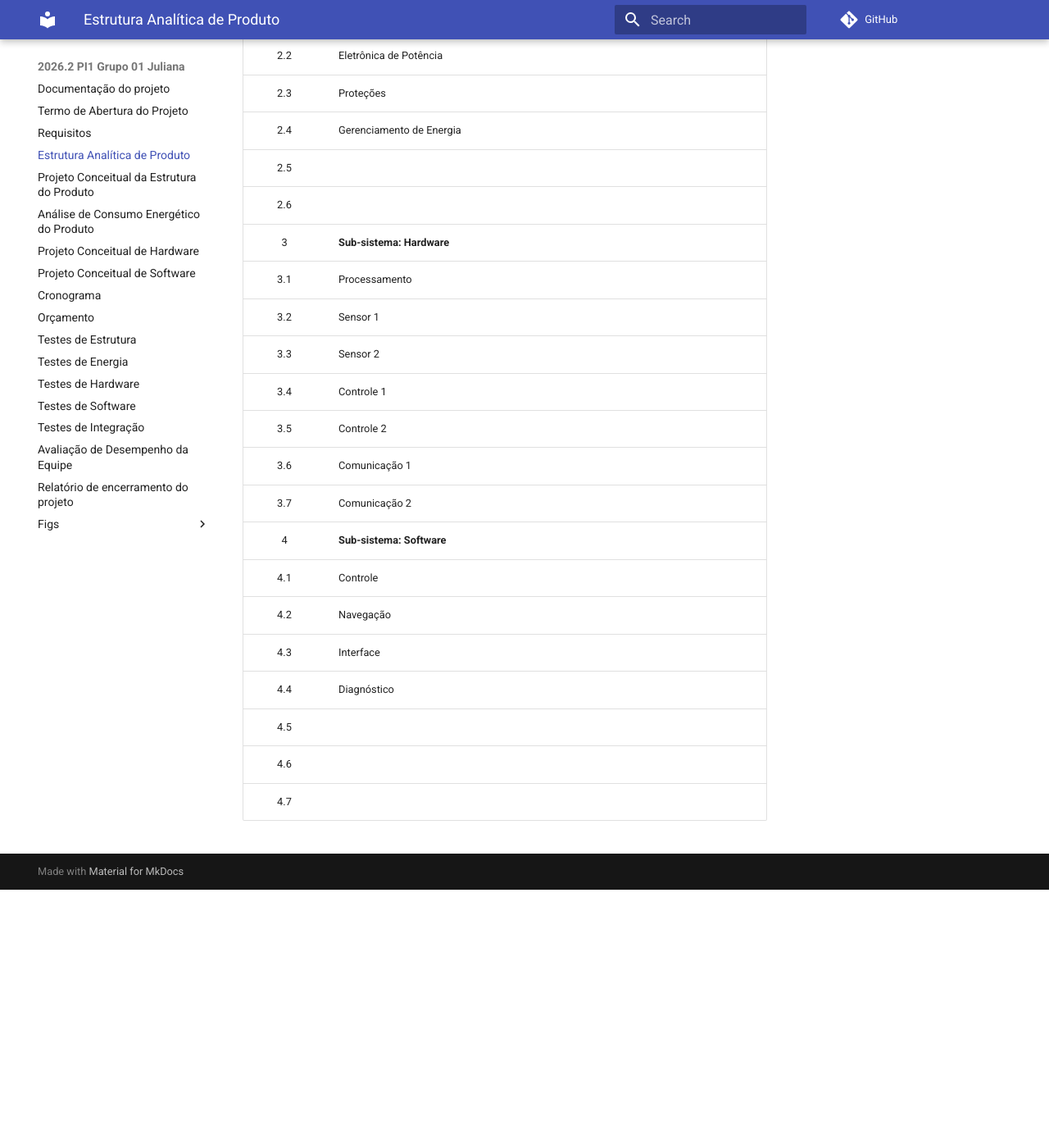
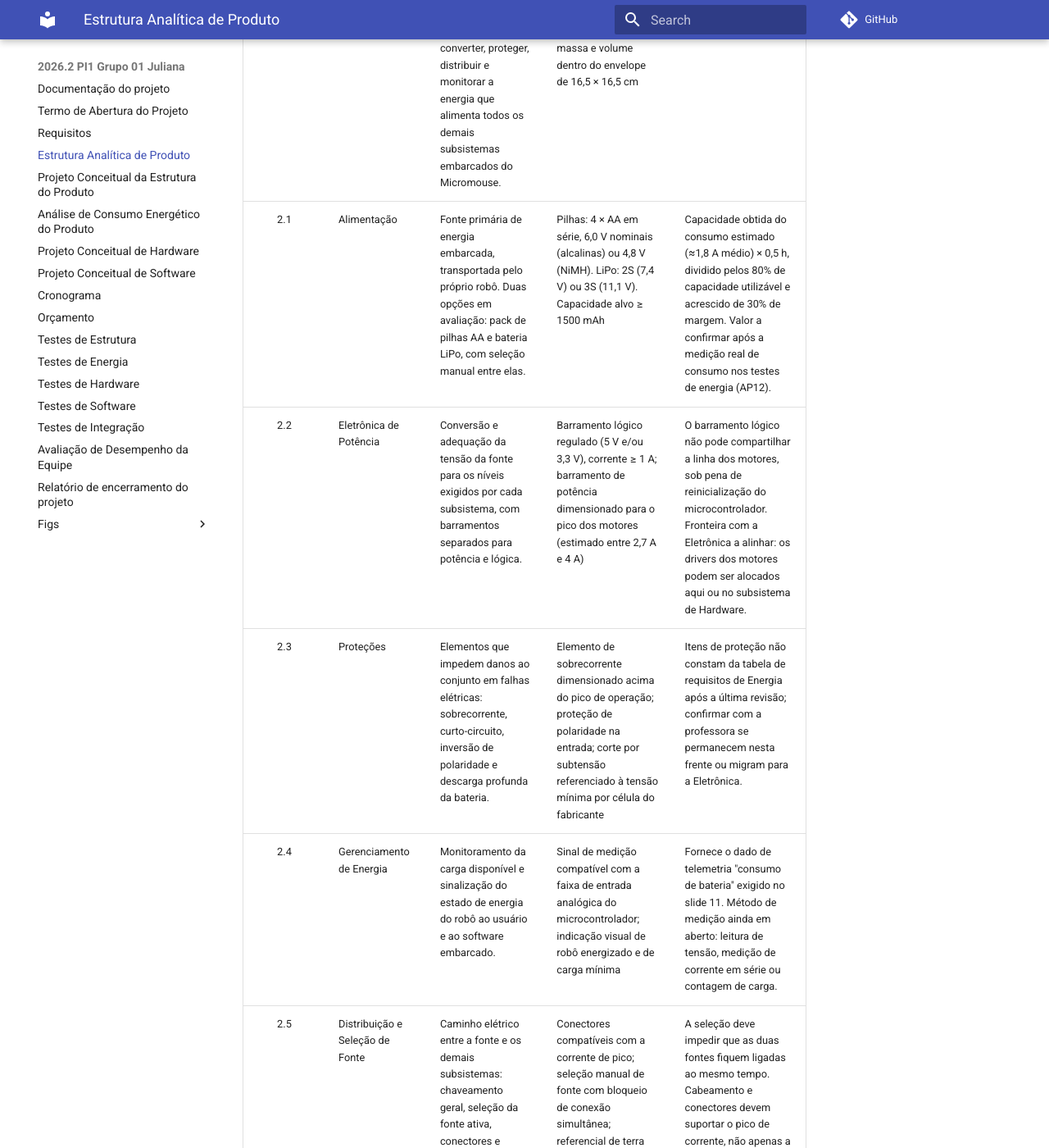
Before and after one commit to fcte-pi1/2026_2_PI1_Grupo01_Juliana, an MkDocs documentation site: the page built from docs/3 - EAP.md, in a window 1280 px wide and 1400 px high, scrolled down 589 px. Shown: the whole window at 82% size. Built offline with MkDocs 1.6.1 and Material for MkDocs 9.7.7, drawn with Linux system fonts in a browser that asks for light colours; comment, search, counter and statistics services are not loaded; before the commit the page ends 1674 px from its top, so only the background shows below that; some of the changed text lies outside the part shown.

Commit message:
docs: detalhar sub-sistema de Fonte Energética na EAP
Closes #49

Co-authored-by: Giovana Martins <Giih-martins@users.noreply.github.com>

```diff
--- a/docs/3 - EAP.md
+++ b/docs/3 - EAP.md
@@ -9,13 +9,13 @@
 | 1.4 | Atuadores | | | |
 | 1.5 | Transmissão | | | |
 | 1.6 | Rodas/Hélices | | | |
-| 2 | **Sub-sistema: Fonte Energética** | | | |
-| 2.1 | Alimentação | | | |
-| 2.2 | Eletrônica de Potência | | | |
-| 2.3 | Proteções | | | |
-| 2.4 | Gerenciamento de Energia | | | |
-| 2.5 | | | | |
-| 2.6 | | | | |
+| 2 | **Sub-sistema: Fonte Energética** | Conjunto responsável por armazenar, converter, proteger, distribuir e monitorar a energia que alimenta todos os demais subsistemas embarcados do Micromouse. | Autonomia mínima de 30 min de operação contínua; massa e volume dentro do envelope de 16,5 × 16,5 cm | Atende aos requisitos 1 a 10 da frente de Energia. |
+| 2.1 | Alimentação | Fonte primária de energia embarcada, transportada pelo próprio robô. Duas opções em avaliação: pack de pilhas AA e bateria LiPo, com seleção manual entre elas. | Pilhas: 4 × AA em série, 6,0 V nominais (alcalinas) ou 4,8 V (NiMH). LiPo: 2S (7,4 V) ou 3S (11,1 V). Capacidade alvo ≥ 1500 mAh | Capacidade obtida do consumo estimado (≈1,8 A médio) × 0,5 h, dividido pelos 80% de capacidade utilizável e acrescido de 30% de margem. Valor a confirmar após a medição real de consumo nos testes de energia (AP12). |
+| 2.2 | Eletrônica de Potência | Conversão e adequação da tensão da fonte para os níveis exigidos por cada subsistema, com barramentos separados para potência e lógica. | Barramento lógico regulado (5 V e/ou 3,3 V), corrente ≥ 1 A; barramento de potência dimensionado para o pico dos motores (estimado entre 2,7 A e 4 A) | O barramento lógico não pode compartilhar a linha dos motores, sob pena de reinicialização do microcontrolador. Fronteira com a Eletrônica a alinhar: os drivers dos motores podem ser alocados aqui ou no subsistema de Hardware. |
+| 2.3 | Proteções | Elementos que impedem danos ao conjunto em falhas elétricas: sobrecorrente, curto-circuito, inversão de polaridade e descarga profunda da bateria. | Elemento de sobrecorrente dimensionado acima do pico de operação; proteção de polaridade na entrada; corte por subtensão referenciado à tensão mínima por célula do fabricante | Itens de proteção não constam da tabela de requisitos de Energia após a última revisão; confirmar com a professora se permanecem nesta frente ou migram para a Eletrônica. |
+| 2.4 | Gerenciamento de Energia | Monitoramento da carga disponível e sinalização do estado de energia do robô ao usuário e ao software embarcado. | Sinal de medição compatível com a faixa de entrada analógica do microcontrolador; indicação visual de robô energizado e de carga mínima | Fornece o dado de telemetria "consumo de bateria" exigido no slide 11. Método de medição ainda em aberto: leitura de tensão, medição de corrente em série ou contagem de carga. |
+| 2.5 | Distribuição e Seleção de Fonte | Caminho elétrico entre a fonte e os demais subsistemas: chaveamento geral, seleção da fonte ativa, conectores e cabeamento. | Conectores compatíveis com a corrente de pico; seleção manual de fonte com bloqueio de conexão simultânea; referencial de terra comum entre os barramentos | A seleção deve impedir que as duas fontes fiquem ligadas ao mesmo tempo. Cabeamento e conectores devem suportar o pico de corrente, não apenas a média. |
+| 2.6 | Suporte e Fixação da Fonte | Compartimento e fixação mecânica da fonte de energia à estrutura, permitindo instalação e remoção sem ferramentas especiais. | Fixação capaz de resistir a vibração e colisão sem deslocamento; acesso à fonte sem desmontar a estrutura | Viabiliza a troca ou recarga entre tentativas, permitida apenas com o robô em repouso. Interface com a frente de Estruturas quanto ao ponto de fixação e à distribuição de massa. |
 | 3 | **Sub-sistema: Hardware** | | | |
 | 3.1 | Processamento | | | |
 | 3.2 | Sensor 1 | | | |
```
